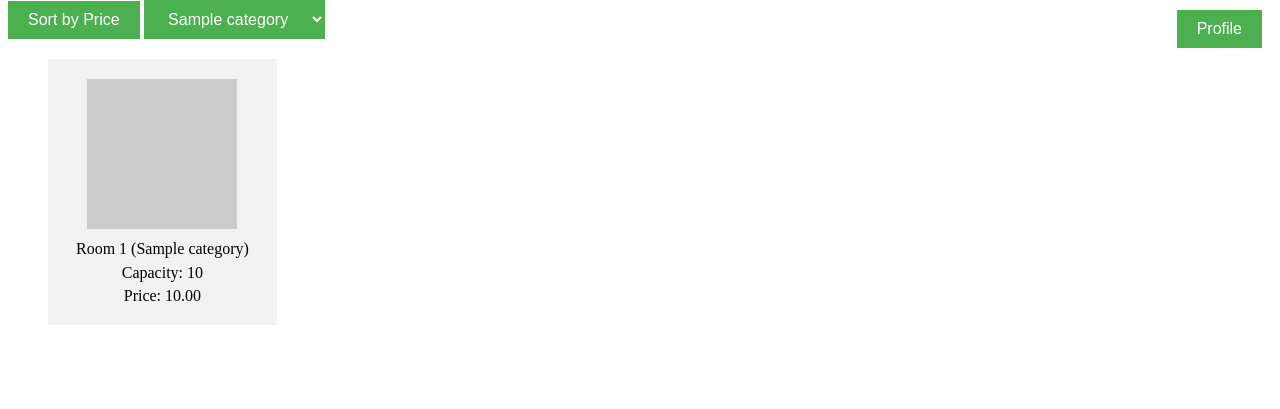
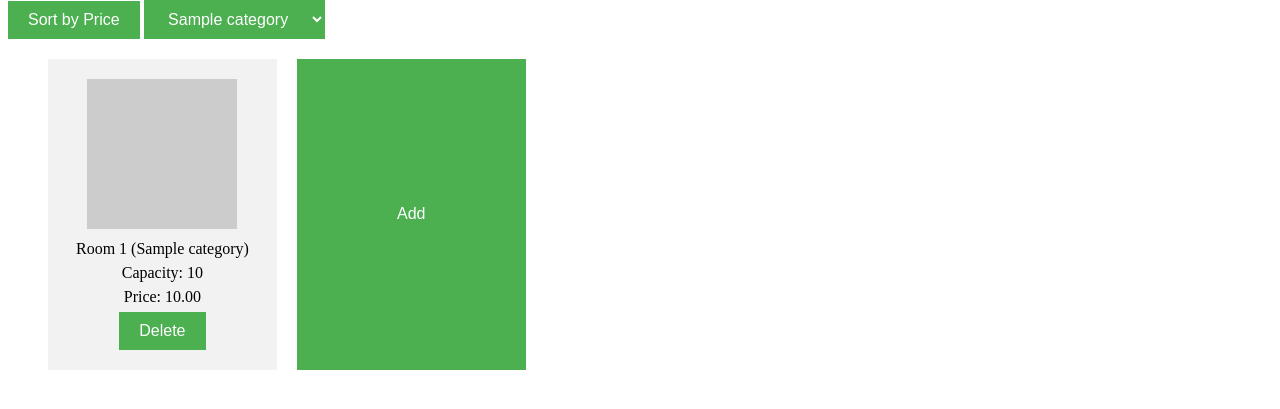
Before and after one commit to kolyaklimk/Python-Tasks, a Django app: page /sort_by/1/ in a window 1280 px wide. Shown: the part 66-475 px from the top of the page. Run offline with Django 4.2, Linux system fonts and the light colour scheme; a user stored in the database is signed in; tables that the repository leaves empty hold one stand-in row (values such as "Sample post").

Commit message:
Add delete room

```diff
--- a/Lab4/mysite/hotel/templates/hotel/hotel_list.html
+++ b/Lab4/mysite/hotel/templates/hotel/hotel_list.html
@@ -49,10 +49,11 @@ margin-bottom: 5px;
 
 {% block content %}
 
-{% if user.is_authenticated %}
+{% if user.is_authenticated and not user.is_superuser %}
 <div>
     <button class="profile-button"
-    onclick="window.location.href = '{% url 'profile_user:profile' %}'">Profile</button>
+            onclick="window.location.href = '{% url 'profile_user:profile' %}'">Profile
+    </button>
 </div>
 {% endif %}
 <div class="sort-buttons">
@@ -95,11 +96,24 @@ margin-bottom: 5px;
         <div class="room-image"></div>
         <div class="room-text">{{ m }}</div>
         <div class="room-text">Capacity: {{ m.capacity }}</div>
-        <div claыss="room-text">Price: {{ m.price }}</div>
+        <div class="room-text">Price: {{ m.price }}</div>
+        {% if user.is_superuser%}
+        <form method="POST">
+            {% csrf_token %}
+            <input type="hidden" name="room_id" value="{{ m.id }}">
+            <button name="delete_room" class="register-button">
+                Delete
+            </button>
+        </form>
+        {%endif%}
     </li>
     {% empty %}
     <li>No rooms</li>
     {% endfor %}
+
+    {% if user.is_superuser %}
+    <button class="register-button">Add</button>
+    {%endif%}
 </ul>
 
 {% endblock %}
```
